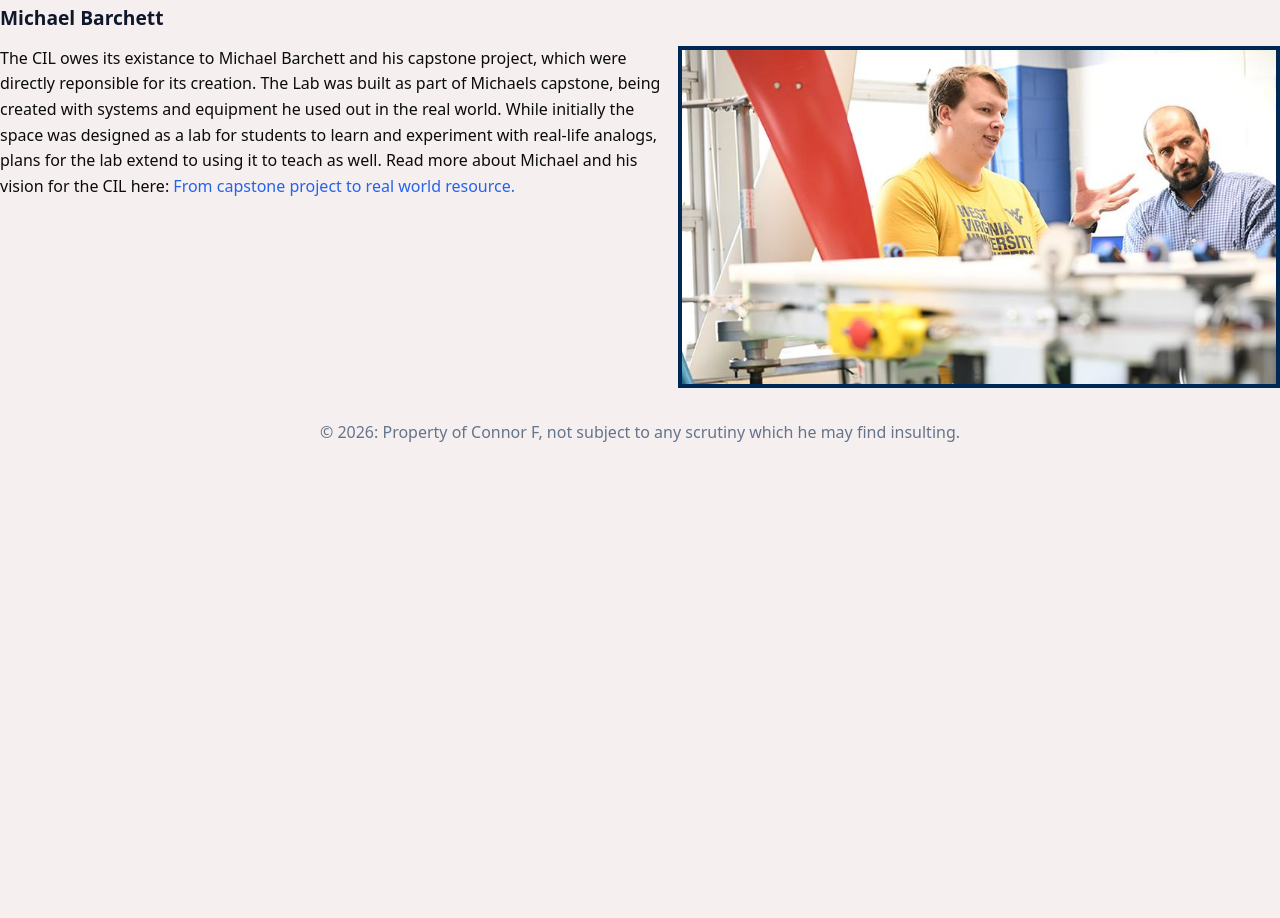
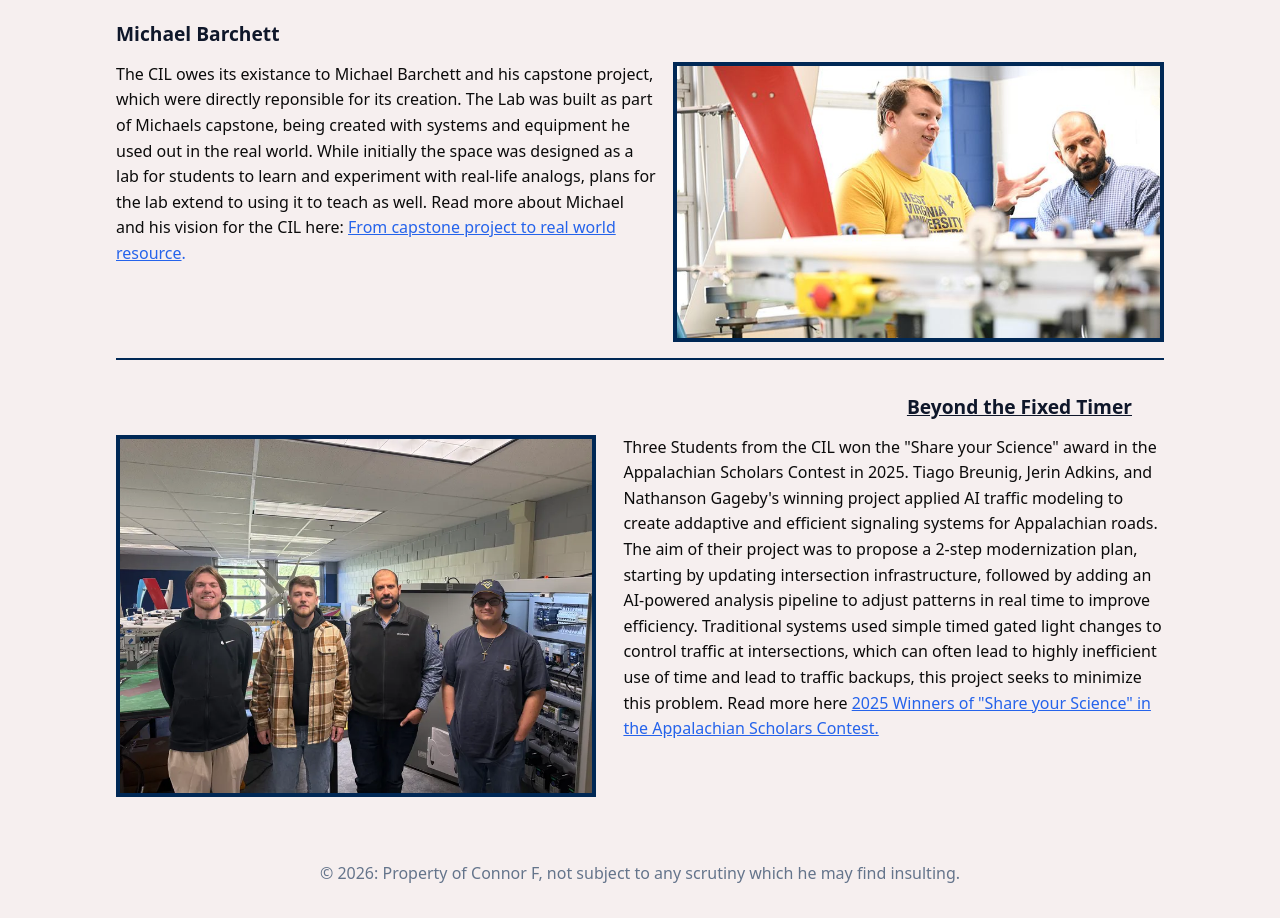
Before and after one commit to Confusedpengu434/Website1.0, a plain HTML site: page stories.html in a window 1280 px wide. Shown: the part 431-1349 px from the top of the page. Before the commit the page ends 909 px from the top, so only its background shows below. Drawn offline with Linux system fonts and the light colour scheme.

Commit message:
Added Stories Content, fixed small formatting bug in stories

```diff
--- a/stories.html
+++ b/stories.html
@@ -30,6 +30,7 @@
         </header>
 
         <hr>
+        <main>
 
             <h2> Michael Barchett </h2>
             <div class = "pic-right-cell">
@@ -37,10 +38,25 @@
                     The CIL owes its existance to Michael Barchett and his capstone project, which were directly reponsible for its creation.
                     The Lab was built as part of Michaels capstone, being created with systems and equipment he used out in the real world.
                     While initially the space was designed as a lab for students to learn and experiment with real-life analogs, plans for the lab extend to using it to teach as well.
-                Read more about Michael and his vision for the CIL here: <a href = "https://media.statler.wvu.edu/engineering-wv-magazine/fall-2025/from-capstone-project-to-real-world-resource-student-s-prt-replication-to-shape-future-learning"> From capstone project to real world resource.</a>
+                    Read more about Michael and his vision for the CIL here: <a href = "https://media.statler.wvu.edu/engineering-wv-magazine/fall-2025/from-capstone-project-to-real-world-resource-student-s-prt-replication-to-shape-future-learning"> <u>From capstone project to real world resource</u>.</a>
                 </p>
                 <img src = "Images/Barchett.jpg" alt = "Michael Barchett in the Critical Infrastructure Lab">
             </div>
+
+            <hr>
+
+            <h2 class = "pic-left-cell-h2"> <u>Beyond the Fixed Timer</u> </h2>
+            <div class = "pic-left-cell">
+                <img src = "Images/TJN.webp" alt = "Image of Tiago Breunig (Left), Jerin Adkins (Middle left), Dr. Mohamed Hefeida (Middle right), and Nathanson Gageby(Right)">
+                <p>
+                    Three Students from the CIL won the "Share your Science" award in the Appalachian Scholars Contest in 2025.
+                    Tiago Breunig, Jerin Adkins, and Nathanson Gageby's winning project applied AI traffic modeling to create addaptive and efficient signaling systems for Appalachian roads.
+                    The aim of their project was to propose a 2-step modernization plan, starting by updating intersection infrastructure, followed by adding an AI-powered analysis pipeline to adjust patterns in real time to improve efficiency.
+                    Traditional systems used simple timed gated light changes to control traffic at intersections, which can often lead to highly inefficient use of time and lead to traffic backups, this project seeks to minimize this problem.
+                    Read more here <a href = https://speakwrite.wvu.edu/writing-appalachia-contest/tiago-breunig-jerin-adkins-and-nathanson-gageby> <u> 2025 Winners of "Share your Science" in the Appalachian Scholars Contest. </u> </a>
+                </p>
+            </div>
+        </main>
     </body>
 
     <footer>
--- a/style.css
+++ b/style.css
@@ -66,7 +66,7 @@ main{
 }
 
 .pic-left-cell img{
-    width: 100%;
+    width: 480px;
     height: auto;
     border: 4px solid #002855;
 }
```
Also changed, not shown: Images/TJN.webp (added). Lines whose indentation alone changed are shown as unchanged.
